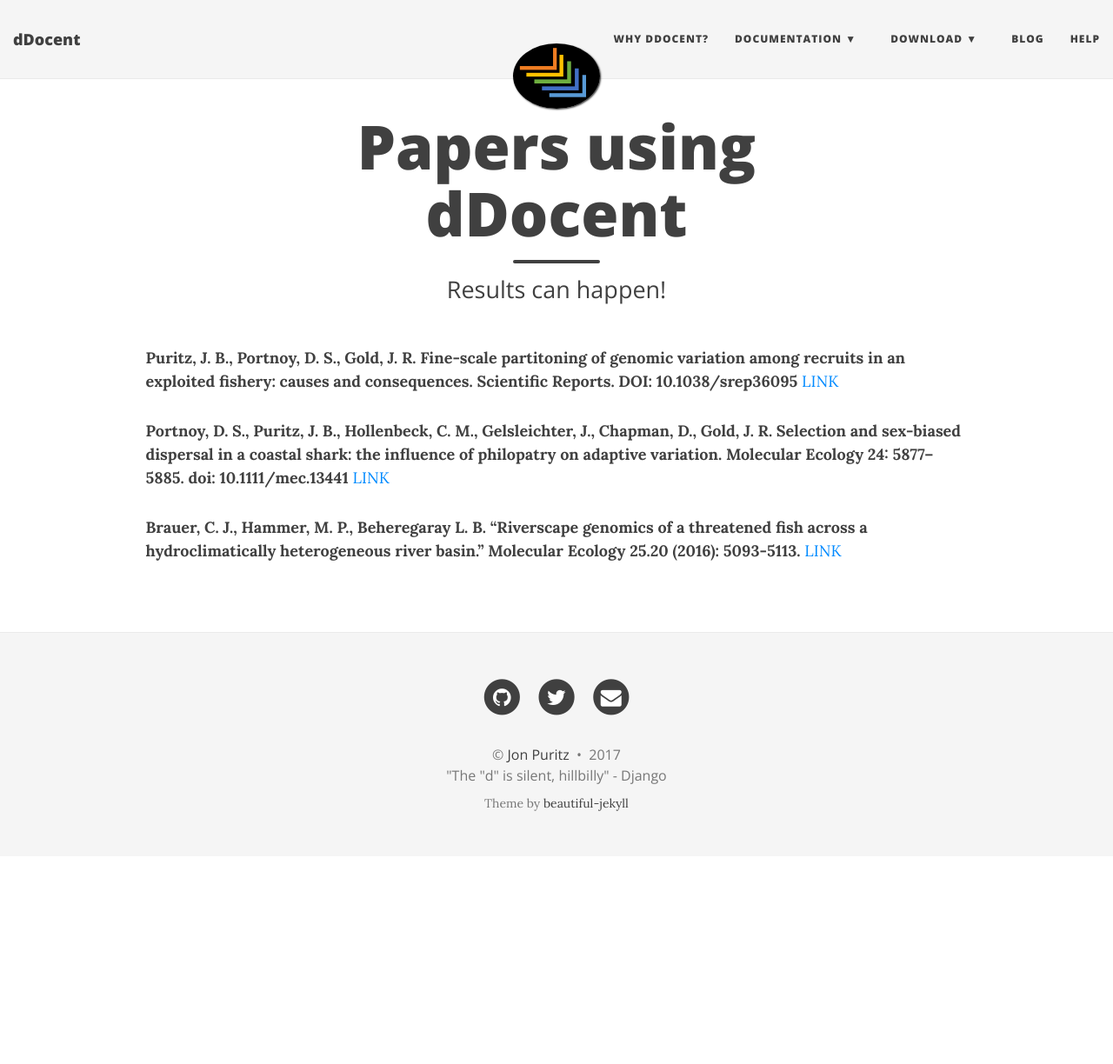
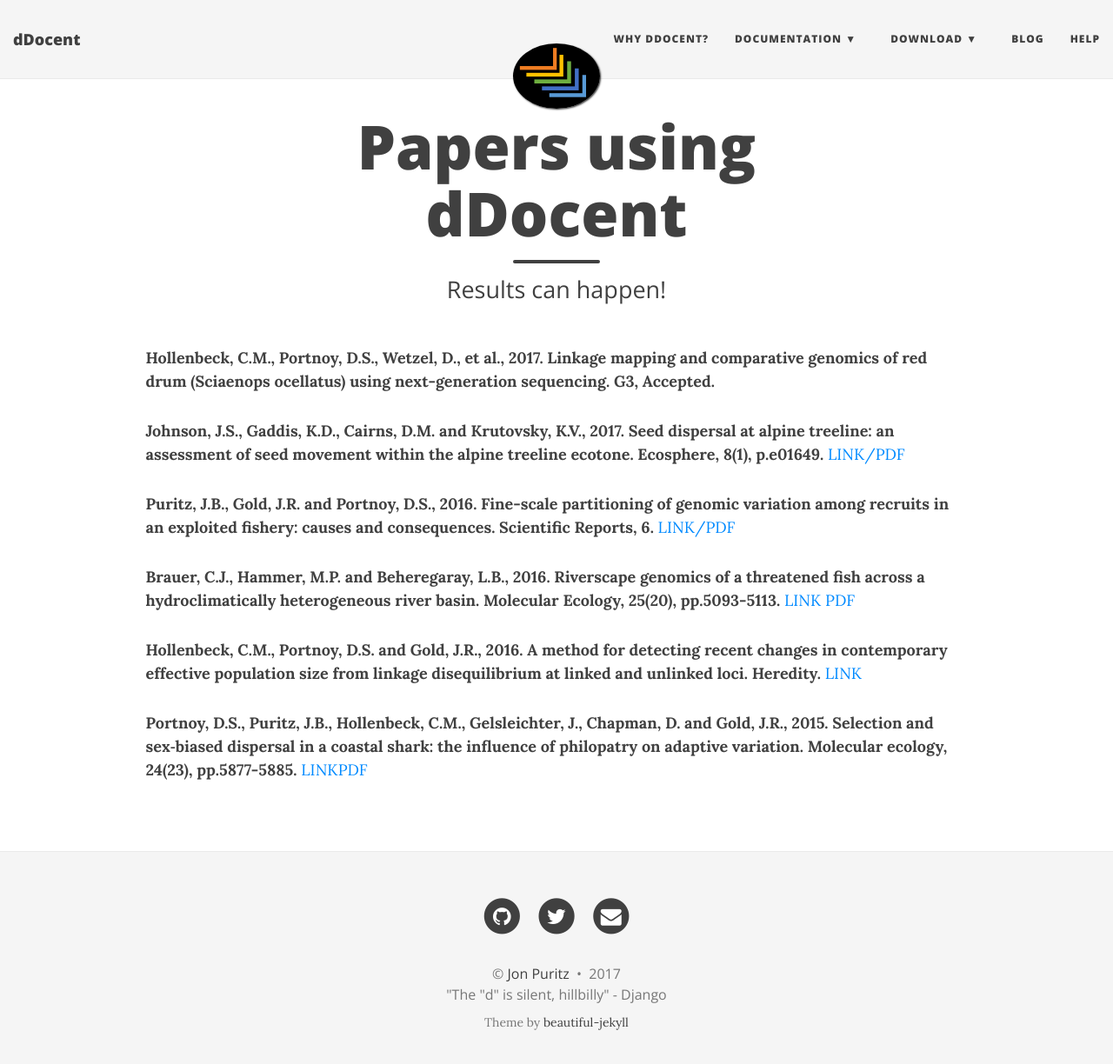
Before and after one commit to jpuritz/dDocent, a Jekyll site: the page built from using.md, in a window 1280 px wide and 1237 px high. Shown: the top 1224 px of the window at 87% size. Built offline with Jekyll 4.4.1, drawn with Linux system fonts in a browser that asks for light colours; nearby versions of some CDN libraries.

Commit message:
Update using.md

```diff
--- a/using.md
+++ b/using.md
@@ -4,9 +4,14 @@
 subtitle: Results can happen!
 ---
 
+**Hollenbeck, C.M., Portnoy, D.S., Wetzel, D., et al., 2017. Linkage mapping and comparative genomics of red drum (Sciaenops ocellatus) using next-generation sequencing. G3, Accepted.**
 
-**Puritz, J. B., Portnoy, D. S., Gold, J. R.  Fine-scale partitoning of genomic variation among recruits in an exploited fishery: causes and consequences.  Scientific Reports. DOI: 10.1038/srep36095** [LINK](http://www.nature.com/articles/srep36095)
+**Johnson, J.S., Gaddis, K.D., Cairns, D.M. and Krutovsky, K.V., 2017. Seed dispersal at alpine treeline: an assessment of seed movement within the alpine treeline ecotone. Ecosphere, 8(1), p.e01649.** [LINK/PDF](http://onlinelibrary.wiley.com/doi/10.1002/ecs2.1649/full)
 
-**Portnoy, D. S., Puritz, J. B., Hollenbeck, C. M., Gelsleichter, J., Chapman, D., Gold, J. R.  Selection and sex-biased dispersal in a coastal shark: the influence of philopatry on adaptive variation. Molecular Ecology 24: 5877–5885. doi: 10.1111/mec.13441** [LINK](https://www.researchgate.net/publication/283448154_Selection_and_sex-biased_dispersal_in_a_coastal_shark_The_influence_of_philopatry_on_adaptive_variation)
+**Puritz, J.B., Gold, J.R. and Portnoy, D.S., 2016. Fine-scale partitioning of genomic variation among recruits in an exploited fishery: causes and consequences. Scientific Reports, 6.** [LINK/PDF](http://www.nature.com/articles/srep36095)
 
-**Brauer, C. J., Hammer, M. P., Beheregaray L. B. "Riverscape genomics of a threatened fish across a hydroclimatically heterogeneous river basin." Molecular Ecology 25.20 (2016): 5093-5113.** [LINK](http://www.molecularecology.flinders.edu.au/uploads/54834/ufiles/pdf/167_SPP_ME.pdf)
+**Brauer, C.J., Hammer, M.P. and Beheregaray, L.B., 2016. Riverscape genomics of a threatened fish across a hydroclimatically heterogeneous river basin. Molecular Ecology, 25(20), pp.5093-5113.** [LINK](http://onlinelibrary.wiley.com/doi/10.1111/mec.13830/full) [PDF](http://www.molecularecology.flinders.edu.au/uploads/54834/ufiles/pdf/167_SPP_ME.pdf)
+
+**Hollenbeck, C.M., Portnoy, D.S. and Gold, J.R., 2016. A method for detecting recent changes in contemporary effective population size from linkage disequilibrium at linked and unlinked loci. Heredity.** [LINK](http://www.nature.com/hdy/journal/v117/n4/full/hdy201630a.html)
+
+**Portnoy, D.S., Puritz, J.B., Hollenbeck, C.M., Gelsleichter, J., Chapman, D. and Gold, J.R., 2015. Selection and sex‐biased dispersal in a coastal shark: the influence of philopatry on adaptive variation. Molecular ecology, 24(23), pp.5877-5885.** [LINK](http://onlinelibrary.wiley.com/doi/10.1111/mec.13441/full)[PDF](https://www.researchgate.net/publication/283448154_Selection_and_sex-biased_dispersal_in_a_coastal_shark_The_influence_of_philopatry_on_adaptive_variation)
```
